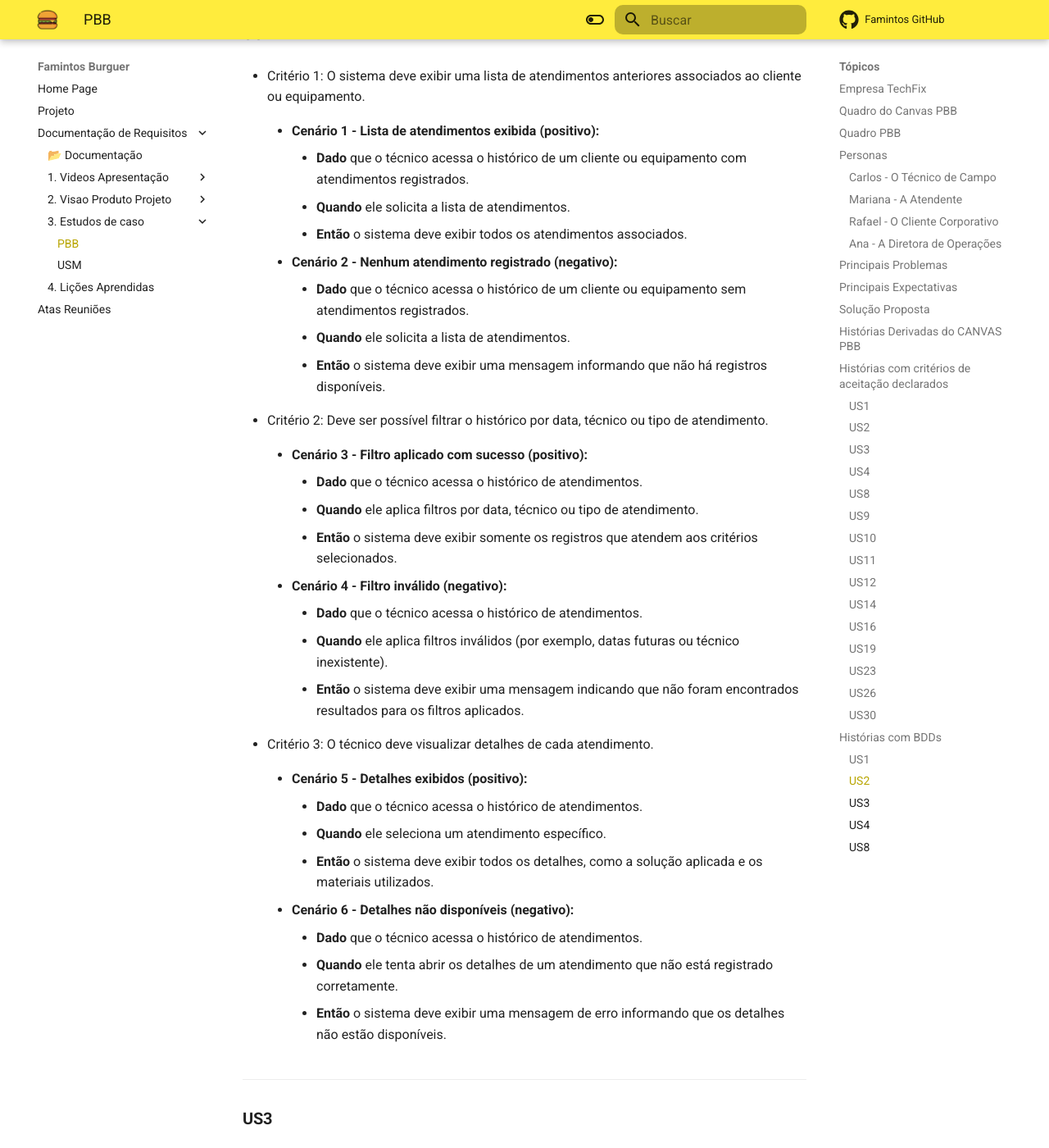
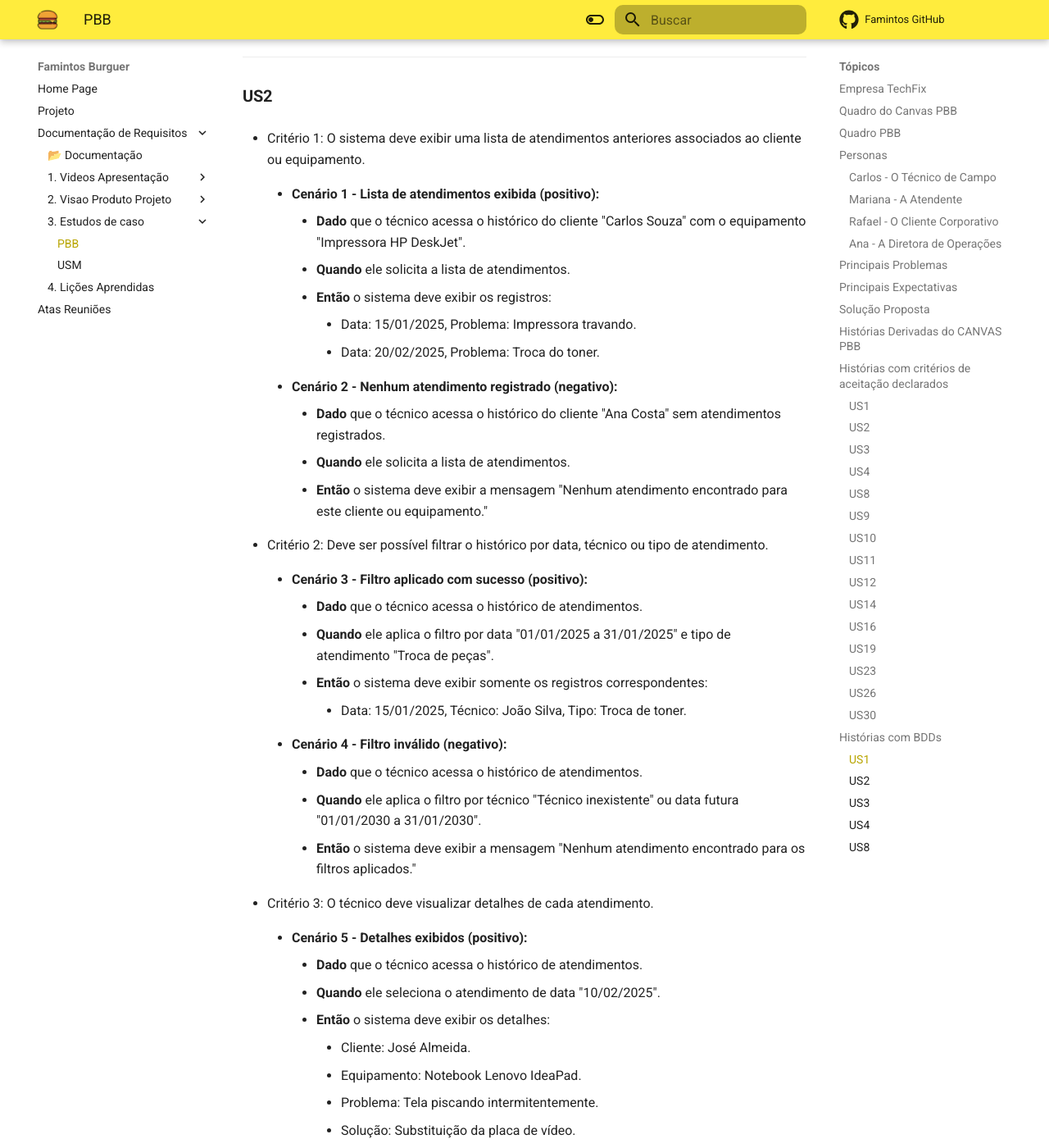
Before and after one commit to mdsreq-fga-unb/2024.2-T01-FamintosBurguer, an MkDocs documentation site: the page built from docs/ProdutoProjeto/Estudo de caso/PBB.md, in a window 1280 px wide and 1400 px high, scrolled down 12589 px. Shown: the whole window at 82% size. Built offline with MkDocs 1.6.1 and Material for MkDocs 9.7.7, drawn with Linux system fonts in a browser that asks for light colours; comment, search, counter and statistics services are not loaded; some of the changed text lies outside the part shown.

Commit message:
Atualiza a documentação do projeto para melhorar a clareza dos cenários dos critérios das US do PBB.

```diff
--- a/docs/ProdutoProjeto/Estudo de caso/PBB.md
+++ b/docs/ProdutoProjeto/Estudo de caso/PBB.md
@@ -205,71 +205,78 @@ ________________________________________________________________________________
 - Critério 1: O sistema deve permitir que o técnico registre informações detalhadas sobre o atendimento.
     - **Cenário 1 - Registro de informações bem-sucedido (positivo):**
         - **Dado** que o técnico está logado no sistema e na página de registro de atendimento.
-        - **Quando** ele preenche os campos de data, hora, descrição do problema e solução.
-        - **Então** o sistema deve salvar os dados com sucesso e exibir uma mensagem de confirmação.
+        - **Quando**  ele preenche os campos de data (25/02/2025), hora (08:00), descrição do problema ("Impressora não está imprimindo") e solução ("Substituição do cartucho de tinta").
+        - **Então** o sistema deve salvar os dados com sucesso e exibir a mensagem "Atendimento registrado com sucesso!".
 
     - **Cenário 2 - Registro de informações incompleto (negativo):**
         - **Dado** que o técnico está logado no sistema e na página de registro de atendimento.
-        - **Quando** ele não preenche todos os campos obrigatórios.
-        - **Então** o sistema deve exibir uma mensagem de erro informando que os campos obrigatórios precisam ser preenchidos.
+        - **Quando** ele não preenche todos os campos obrigatórios, como data e descrição do problema.
+        - **Então** o sistema deve exibir a mensagem "Erro: Por favor, preencha todos os campos obrigatórios."
 
 - Critério 2: O histórico do atendimento deve estar vinculado ao cliente e ao equipamento atendido.
     - **Cenário 3 - Histórico vinculado com sucesso (positivo):**
-        - **Dado** que o técnico registra um atendimento para um cliente com equipamento vinculado.
+        - **Dado** que o técnico registra um atendimento para o cliente "Maria Silva" com o equipamento "Notebook Dell Inspiron".
         - **Quando** o registro é concluído com sucesso.
-        - **Então** o histórico deve ser atualizado no perfil do cliente e no equipamento.
+        - **Então** o histórico do atendimento deve ser atualizado no perfil do cliente e vinculado ao equipamento.
 
     - **Cenário 4 - Vinculação falha por dados ausentes (negativo):**
         - **Dado** que o técnico registra um atendimento sem associar a um cliente ou equipamento.
         - **Quando** ele tenta concluir o registro.
-        - **Então** o sistema deve exibir uma mensagem de erro indicando a necessidade de associar o cliente e o equipamento.
+        - **Então** o sistema deve exibir a mensagem "Erro: Cliente e equipamento devem ser associados ao atendimento."
 
 - Critério 3: O técnico deve receber uma confirmação de que o atendimento foi registrado com sucesso.
     - **Cenário 5 - Confirmação exibida (positivo):**
         - **Dado** que o técnico registra todas as informações necessárias.
         - **Quando** ele conclui o registro.
-        - **Então** o sistema deve exibir uma mensagem confirmando que o atendimento foi salvo com sucesso.
+        - **Então** o sistema deve exibir a mensagem "Atendimento salvo com sucesso!".
 
     - **Cenário 6 - Falha na confirmação (negativo):**
         - **Dado** que ocorre uma falha no sistema durante o registro do atendimento.
         - **Quando** o técnico tenta salvar o registro.
-        - **Então** o sistema deve exibir uma mensagem de erro informando que o registro não foi concluído.
+        - **Então** o sistema deve exibir a mensagem "Erro: O registro não foi concluído. Tente novamente."
 
 ___________________________________________________________________________________
 
 ### **US2**
 - Critério 1: O sistema deve exibir uma lista de atendimentos anteriores associados ao cliente ou equipamento.
     - **Cenário 1 - Lista de atendimentos exibida (positivo):**
-        - **Dado** que o técnico acessa o histórico de um cliente ou equipamento com atendimentos registrados.
+        - **Dado** que o técnico acessa o histórico do cliente "Carlos Souza" com o equipamento "Impressora HP DeskJet".
         - **Quando** ele solicita a lista de atendimentos.
-        - **Então** o sistema deve exibir todos os atendimentos associados.
+        - **Então** o sistema deve exibir os registros:
+            - Data: 15/01/2025, Problema: Impressora travando.
+            - Data: 20/02/2025, Problema: Troca do toner.
 
     - **Cenário 2 - Nenhum atendimento registrado (negativo):**
-        - **Dado** que o técnico acessa o histórico de um cliente ou equipamento sem atendimentos registrados.
+        - **Dado** que o técnico acessa o histórico do cliente "Ana Costa" sem atendimentos registrados.
         - **Quando** ele solicita a lista de atendimentos.
-        - **Então** o sistema deve exibir uma mensagem informando que não há registros disponíveis.
+        - **Então** o sistema deve exibir a mensagem "Nenhum atendimento encontrado para este cliente ou equipamento."
 
 - Critério 2: Deve ser possível filtrar o histórico por data, técnico ou tipo de atendimento.
     - **Cenário 3 - Filtro aplicado com sucesso (positivo):**
         - **Dado** que o técnico acessa o histórico de atendimentos.
-        - **Quando** ele aplica filtros por data, técnico ou tipo de atendimento.
-        - **Então** o sistema deve exibir somente os registros que atendem aos critérios selecionados.
+        - **Quando** ele aplica o filtro por data "01/01/2025 a 31/01/2025" e tipo de atendimento "Troca de peças".
+        - **Então** o sistema deve exibir somente os registros correspondentes:
+            - Data: 15/01/2025, Técnico: João Silva, Tipo: Troca de toner.
 
     - **Cenário 4 - Filtro inválido (negativo):**
         - **Dado** que o técnico acessa o histórico de atendimentos.
-        - **Quando** ele aplica filtros inválidos (por exemplo, datas futuras ou técnico inexistente).
-        - **Então** o sistema deve exibir uma mensagem indicando que não foram encontrados resultados para os filtros aplicados.
+        - **Quando** ele aplica o filtro por técnico "Técnico inexistente" ou data futura "01/01/2030 a 31/01/2030".
+        - **Então** o sistema deve exibir a mensagem "Nenhum atendimento encontrado para os filtros aplicados."
 
 - Critério 3: O técnico deve visualizar detalhes de cada atendimento.
     - **Cenário 5 - Detalhes exibidos (positivo):**
         - **Dado** que o técnico acessa o histórico de atendimentos.
-        - **Quando** ele seleciona um atendimento específico.
-        - **Então** o sistema deve exibir todos os detalhes, como a solução aplicada e os materiais utilizados.
+        - **Quando** ele seleciona o atendimento de data "10/02/2025".
+        - **Então** o sistema deve exibir os detalhes:
+            - Cliente: José Almeida.
+            - Equipamento: Notebook Lenovo IdeaPad.
+            - Problema: Tela piscando intermitentemente.
+            - Solução: Substituição da placa de vídeo.
 
     - **Cenário 6 - Detalhes não disponíveis (negativo):**
         - **Dado** que o técnico acessa o histórico de atendimentos.
-        - **Quando** ele tenta abrir os detalhes de um atendimento que não está registrado corretamente.
-        - **Então** o sistema deve exibir uma mensagem de erro informando que os detalhes não estão disponíveis.
+        - **Quando** ele tenta visualizar os detalhes de um atendimento com erro de registro.
+        - **Então** o sistema deve exibir a mensagem "Erro: Detalhes do atendimento não disponíveis."
 
 ___________________________________________________________________________________
 
@@ -277,35 +284,35 @@ ________________________________________________________________________________
 - Critério 1: O técnico deve selecionar os materiais utilizados de uma lista predefinida.
     - **Cenário 1 - Seleção bem-sucedida (positivo):**
         - **Dado** que o técnico está registrando um atendimento.
-        - **Quando** ele seleciona materiais de uma lista predefinida.
+        - **Quando** ele seleciona os materiais "Cartucho de tinta preto - HP" e "Cabo USB - 2m" da lista predefinida.
         - **Então** o sistema deve associar os materiais ao atendimento com sucesso.
 
     - **Cenário 2 - Lista de materiais indisponível (negativo):**
         - **Dado** que o técnico está registrando um atendimento.
-        - **Quando** ele tenta acessar uma lista predefinida indisponível.
-        - **Então** o sistema deve exibir uma mensagem de erro indicando o problema.
+        - **Quando** ele tenta acessar uma lista predefinida indisponível devido a falha no sistema.
+        - **Então** o sistema deve exibir a mensagem "Erro: Lista de materiais indisponível no momento."
 
 - Critério 2: O sistema deve atualizar automaticamente o estoque ao registrar o uso do material.
     - **Cenário 3 - Estoque atualizado com sucesso (positivo):**
-        - **Dado** que o técnico registra materiais utilizados em um atendimento.
+        - **Dado** Dado que o técnico registra os materiais "Cartucho de tinta preto - HP (quantidade: 1)".
         - **Quando** ele salva o registro.
-        - **Então** o sistema deve reduzir a quantidade correspondente no estoque.
+        - **Então** o sistema deve reduzir o estoque do material correspondente em 1 unidade.
 
     - **Cenário 4 - Falha na atualização do estoque (negativo):**
         - **Dado** que o técnico registra materiais utilizados em um atendimento.
-        - **Quando** ocorre uma falha no sistema durante a atualização.
-        - **Então** o sistema deve exibir uma mensagem de erro e não finalizar o registro.
+        - **Quando** Quando ocorre uma falha no sistema ao atualizar o estoque.
+        - **Então** o sistema deve exibir a mensagem "Erro: Falha na atualização do estoque. Registro não concluído."
 
 - Critério 3: O técnico deve ser notificado caso o material não esteja mais disponível no estoque.
     - **Cenário 5 - Notificação exibida (positivo):**
         - **Dado** que o técnico está registrando materiais utilizados.
-        - **Quando** ele tenta selecionar um material que não está disponível no estoque.
-        - **Então** o sistema deve exibir uma notificação informando a indisponibilidade.
+        - **Quando** ele tenta selecionar o material "Cartucho de tinta colorido - HP", que está com estoque zerado.
+        - **Então** o sistema deve exibir a mensagem "Material indisponível no estoque."
 
     - **Cenário 6 - Material fora de estoque não detectado (negativo):**
         - **Dado** que o técnico está registrando materiais utilizados.
-        - **Quando** o sistema não identifica a falta de estoque e permite o registro.
-        - **Então** o sistema deve gerar uma inconsistência no estoque, afetando o controle.
+        - **Quando** o sistema não identifica a falta de estoque e permite o registro do material.
+        - **Então** o sistema deve gerar uma inconsistência no estoque e exibir a mensagem "Erro: Estoque inconsistente. Contate o administrador."
 
 ___________________________________________________________________________________
 
@@ -313,35 +320,35 @@ ________________________________________________________________________________
 - Critério 1: O sistema deve permitir acesso ao guia técnico correspondente ao modelo do equipamento atendido.
     - **Cenário 1 - Acesso bem-sucedido (positivo):**
         - **Dado** que o técnico está realizando um atendimento e precisa acessar o guia técnico.
-        - **Quando** ele seleciona o modelo do equipamento no sistema.
-        - **Então** o sistema deve exibir o guia técnico correspondente ao modelo selecionado.
+        - **Quando** ele seleciona o modelo "Impressora Epson L3150".
+        - **Então** o sistema deve exibir o guia técnico correspondente ao modelo.
 
     - **Cenário 2 - Falha ao encontrar o guia técnico (negativo):**
         - **Dado** que o técnico está realizando um atendimento e precisa acessar o guia técnico.
-        - **Quando** ele seleciona um modelo de equipamento que não possui guia técnico disponível no sistema.
-        - **Então** o sistema deve exibir uma mensagem de erro informando que o guia técnico não está disponível.
+        - **Quando** ele seleciona o modelo "Scanner XYZ", que não possui guia técnico registrado.
+        - **Então** o sistema deve exibir a mensagem "Guia técnico não disponível para este modelo."
 
 - Critério 2: O técnico deve ser capaz de pesquisar por palavras-chave no guia técnico.
     - **Cenário 3 - Pesquisa bem-sucedida (positivo):**
         - **Dado** que o técnico está consultando o guia técnico no sistema.
-        - **Quando** ele realiza uma busca por uma palavra-chave relevante.
-        - **Então** o sistema deve exibir os resultados correspondentes à palavra-chave no guia técnico.
+        - **Quando** ele realiza uma busca pela palavra-chave "instalação de drivers".
+        - **Então** o sistema deve exibir os resultados correspondentes: "Guia de instalação de drivers para Windows e MacOS".
 
     - **Cenário 4 - Nenhum resultado encontrado na pesquisa (negativo):**
         - **Dado** que o técnico está consultando o guia técnico no sistema.
-        - **Quando** ele realiza uma busca por uma palavra-chave inexistente no guia técnico.
-        - **Então** o sistema deve exibir uma mensagem informando que nenhum resultado foi encontrado.
+        - **Quando** ele realiza uma busca pela palavra-chave "peça inexistente".
+        - **Então**  o sistema deve exibir a mensagem "Nenhum resultado encontrado para a palavra-chave pesquisada."
 
 - Critério 3: O guia técnico deve estar disponível offline em caso de falta de conexão com a internet.
     - **Cenário 5 - Acesso offline bem-sucedido (positivo):**
         - **Dado** que o técnico está sem conexão com a internet e precisa consultar o guia técnico.
-        - **Quando** ele tenta acessar o guia técnico previamente baixado no sistema.
-        - **Então** o sistema deve permitir o acesso offline ao guia técnico.
+        - **Quando** ele tenta acessar o guia técnico previamente baixado para o modelo "Notebook Asus VivoBook".
+        - **Então** o sistema deve exibir o guia técnico offline.
 
     - **Cenário 6 - Guia técnico não disponível offline (negativo):**
         - **Dado** que o técnico está sem conexão com a internet e precisa consultar o guia técnico.
-        - **Quando** ele tenta acessar um guia técnico que não foi baixado previamente.
-        - **Então** o sistema deve exibir uma mensagem informando que o guia técnico não está disponível offline.
+        - **Quando** ele tenta acessar o guia técnico do modelo "Monitor Samsung 24'", que não foi baixado previamente.
+        - **Então** o sistema deve exibir a mensagem "Guia técnico não disponível offline."
 
 ___________________________________________________________________________________
 
@@ -349,30 +356,30 @@ ________________________________________________________________________________
 - Critério 1: O sistema deve permitir o cadastro de informações básicas do cliente (nome, endereço, telefone e e-mail).
     - **Cenário 1 - Cadastro bem-sucedido (positivo):**
         - **Dado** que o atendente está no sistema e deseja cadastrar um novo cliente.
-        - **Quando** ele preenche todos os campos obrigatórios com informações válidas e salva o cadastro.
-        - **Então** o sistema deve registrar o cliente com sucesso e exibir uma mensagem de confirmação.
+        - **Quando** ele preenche os campos: Nome "João Santos", Endereço "Rua das Flores, 123", Telefone "(61) 99999-9999", e E-mail "joao.santos@gmail.com".
+        - **Então** o sistema deve registrar o cliente com sucesso e exibir a mensagem "Cliente cadastrado com sucesso!".
 
     - **Cenário 2 - Falha no preenchimento de informações obrigatórias (negativo):**
         - **Dado** que o atendente está no sistema e deseja cadastrar um novo cliente.
-        - **Quando** ele tenta salvar o cadastro sem preencher todos os campos obrigatórios.
-        - **Então** o sistema deve exibir uma mensagem de erro solicitando o preenchimento dos campos obrigatórios.
+        - **Quando** ele tenta salvar o cadastro sem preencher o campo "E-mail".
+        - **Então** o sistema deve exibir a mensagem "Erro: O campo E-mail é obrigatório."
 
 - Critério 2: O sistema deve verificar se o cliente já está cadastrado para evitar duplicidade.
     - **Cenário 3 - Cliente duplicado detectado (positivo):**
         - **Dado** que o atendente está cadastrando um cliente no sistema.
-        - **Quando** ele tenta cadastrar um cliente com o mesmo nome e e-mail já registrado.
-        - **Então** o sistema deve exibir uma mensagem informando que o cliente já está cadastrado e bloquear o cadastro duplicado.
+        - **Quando** ele tenta cadastrar o cliente "João Santos" com o e-mail "joao.santos@gmail.com", que já está registrado.
+        - **Então** o sistema deve exibir a mensagem "Erro: Cliente já cadastrado no sistema."
 
     - **Cenário 4 - Nenhuma duplicidade encontrada (positivo):**
         - **Dado** que o atendente está cadastrando um cliente no sistema.
-        - **Quando** ele insere informações de um cliente novo e salva o cadastro.
+        - **Quando** ele insere informações de um cliente novo "Maria Oliveira" e salva o cadastro.
         - **Então** o sistema deve concluir o cadastro com sucesso.
 
 - Critério 3: O atendente deve receber uma notificação confirmando que o cliente foi cadastrado com sucesso.
     - **Cenário 5 - Notificação exibida (positivo):**
         - **Dado** que o atendente concluiu o cadastro de um cliente no sistema.
         - **Quando** o cadastro é salvo com sucesso.
-        - **Então** o sistema deve exibir uma notificação confirmando que o cliente foi cadastrado com sucesso.
+        - **Então** o sistema deve exibir a mensagem "Cliente cadastrado com sucesso!"
 
     - **Cenário 6 - Falha na exibição da notificação (negativo):**
         - **Dado** que o atendente concluiu o cadastro de um cliente no sistema.
```
